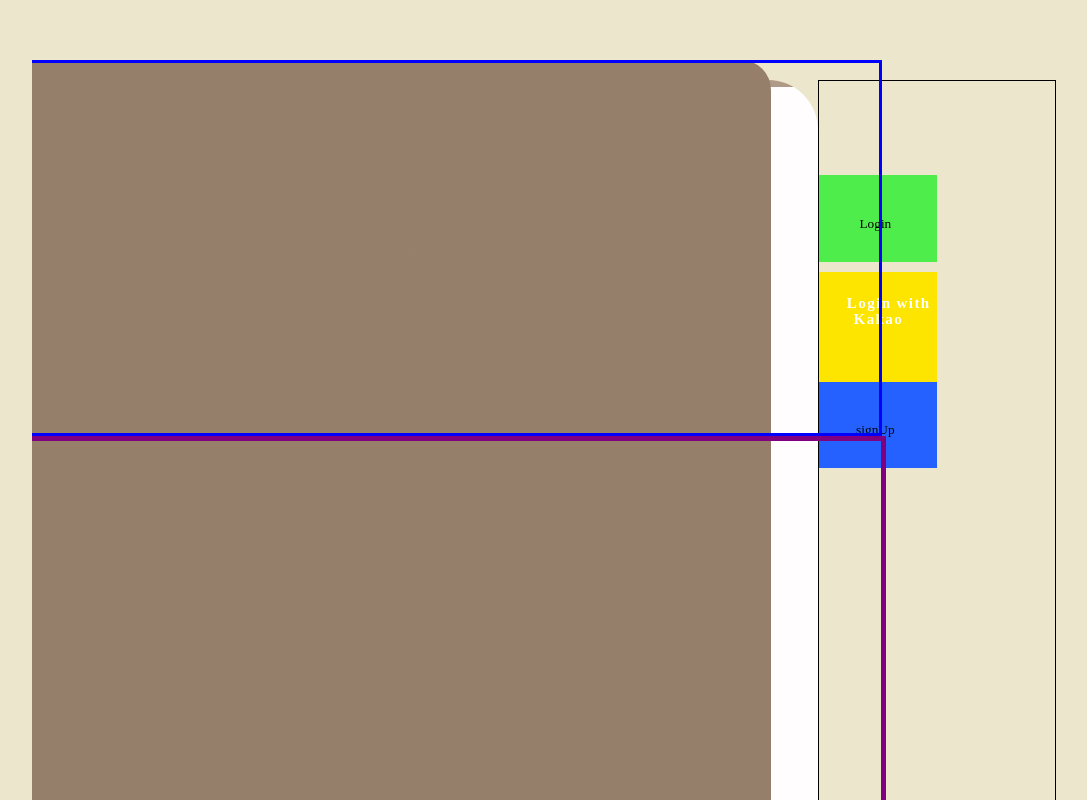
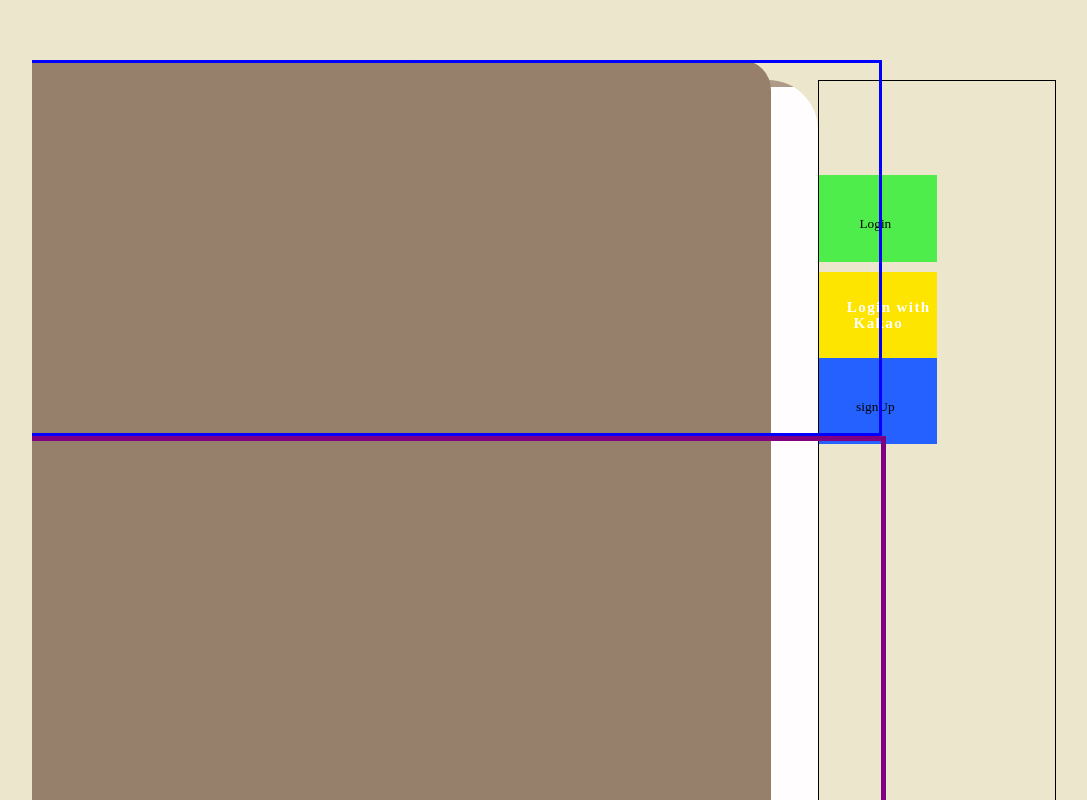
Before and after one commit to aihub8/the-diary-project-, a React (Create React App) app in the folder client/: page / in a window 1280 px wide. Shown: the whole page, without its empty margins (96-1183 px from the left). Built offline with nearby package versions, Linux system fonts and the light colour scheme; a web font is replaced by a local one.

Commit message:
로그인/ 회원가입 페이지 할당

```diff
--- a/client/src/components/DiaryNav.js
+++ b/client/src/components/DiaryNav.js
@@ -210,9 +210,11 @@ const LoginNav = styled.button`
 const KaKaoLoginNav = styled.div`
   /* width: 5%; */
   background: #fee500;
+  width: 100%;
   height: 15%;
-  width: 100%;
-  padding-top: 20%;
+  display: flex;
+  justify-content: center;
+  align-items: center;
   text-align: center;
   /* padding: 20%; */
   img {
```
